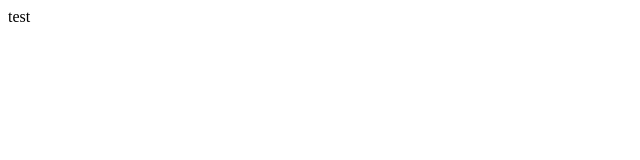
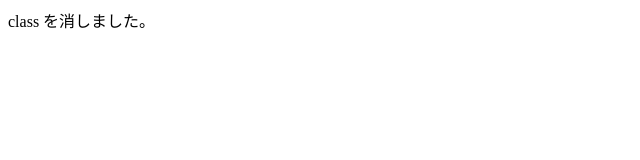
Before and after one commit to NatsumeNeko/20250817_h, a plain HTML site: page index.html in a window 1280 px wide. Shown: the whole page, without its empty margins (0-640 px from the left). Drawn offline with Linux system fonts and the light colour scheme.

Commit message:
div の class を消しました。

```diff
--- a/index.html
+++ b/index.html
@@ -6,6 +6,6 @@
     <title>ハロー</title>
 </head>
 <body>
-    <div class="container">test</div>
+    <div>class を消しました。</div>
 </body>
 </html>
```
